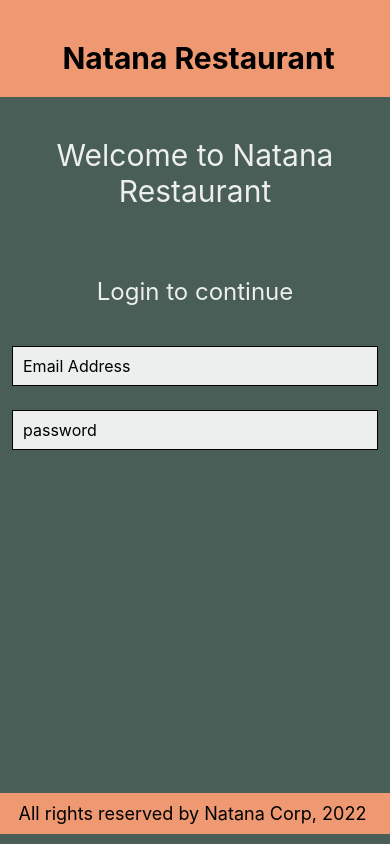
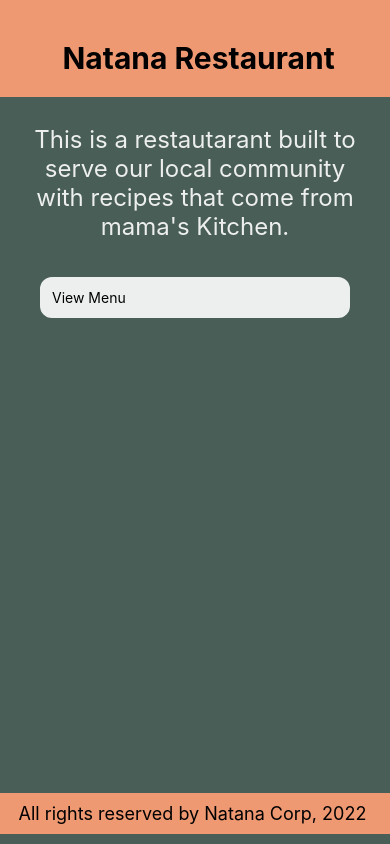
Before and after one commit to Jadashi97/Restaurant-app, a React Native app: screen / in a window 390 px wide. Built offline with nearby package versions, Linux system fonts and the light colour scheme.

Commit message:
(feat): learned how to use Pressable component to add pressing a btn interactivity

```diff
--- a/App.js
+++ b/App.js
@@ -13,10 +13,10 @@
     <>
     <View style={styles.container}>
       <NatanaRestauHeader/>
-      <LoginScreen/>
+      {/* <LoginScreen/> */}
       {/* <WelcomeScreen/> */}
       {/* <MenuItems/> */}
-      {/* <RenderSectionList/> */}
+      <RenderSectionList/>
       {/* <FeedBackForm/> */}
 
     </View>
--- a/components/FeedBackForm.js
+++ b/components/FeedBackForm.js
@@ -1,6 +1,6 @@
 import React, {useState} from 'react';
 
-import { ScrollView, Text, StyleSheet, TextInput, KeyboardAvoidingView, Platform } from 'react-native';
+import { ScrollView, Text, StyleSheet, TextInput, KeyboardAvoidingView, Platform, Alert } from 'react-native';
 
 const FeedBackForm = () => {
     // declare variables
@@ -28,12 +28,16 @@
                     value={firstName}
                     placeholder={"First Name"}
                     onChange={onChangeFistName}
+                    // below are additional methods and props used to customize textInput
+                    onFocus={()=> {Alert.alert('First name is focused')}}
+                    onBlur={()=> {Alert.alert('First name is now blurred')}}
                 />
                 <TextInput
                     style={styles.inputBox}
                     value={lastName}
                     placeholder={"Last Name"}
                     onChange={onChangeLastName}
+                    clearButtonMode={'always'} // used to add the clear btn
                 />
                 <TextInput
                     style={styles.inputBox}
--- a/components/LoginScreen.js
+++ b/components/LoginScreen.js
@@ -24,8 +24,8 @@
           value={password}
           placeholder={"password"}
           onChange={onChangePassword}
-          keyboardType={"url"}
-          secureTextEntry={"url"}
+          keyboardType={'default'}
+          secureTextEntry={true}
         />
         </ScrollView>
     )
--- a/components/MenuItems.js
+++ b/components/MenuItems.js
@@ -32,6 +32,7 @@
 );
 
 export default function MenuItems() {
+
   const renderItem = ({ item }) => <Item name={item.name} price={item.price}/>;
 
   return (
--- a/components/renderSectionList.js
+++ b/components/renderSectionList.js
@@ -1,5 +1,5 @@
-import React from 'react';
-import {View, Text, StyleSheet, SectionList} from 'react-native';
+import React, {useState} from 'react';
+import {View, Text, StyleSheet, SectionList, Pressable} from 'react-native';
 
 
 const menuItemsToDisplay = [
@@ -56,6 +56,9 @@
 const Separator = () => <View style={menuStyles.separator}/>
 
 export default function RenderSectionList() {
+
+  const [showMenu, setShowMenu] = useState(false);
+
   const renderItem = ({item}) => <Item name={item.name} price={item.price}/>;
 
   const renderSectionHeader = ({ section: { title } }) => (
@@ -68,12 +71,29 @@
 
   return (
     <View style={menuStyles.container}>
+      {!showMenu && (
+        <Text style={menuStyles.infoSection}>
+          This is a restautarant built to serve our
+          local community with recipes that come from
+          mama's Kitchen.
+        </Text>
+      )}
+        <Pressable style={menuStyles.button}
+          onPress={()=> {
+            setShowMenu(!showMenu);
+          }}>
+          <Text>
+            {showMenu ? 'Home' : 'View Menu'}
+          </Text>
+        </Pressable>
+        {showMenu && (
           <SectionList
             sections={menuItemsToDisplay}
             keyExtractor={(item, index) => item + index}
             renderItem={renderItem}
             renderSectionHeader={renderSectionHeader}
             ItemSeparatorComponent={Separator}></SectionList>
+        )}
     </View>
   );
 };
@@ -111,5 +131,23 @@
     fontSize: 20,
     flexWrap: 'wrap',
     textAlign: 'center',
-  }
+  },
+  infoSection: {
+    fontSize: 24,
+    padding: 20,
+    marginVertical: 8,
+    color: '#EDEFEE',
+    textAlign: 'center',
+    backgroundColor: '#495E57',
+  },
+  button: {
+    fontSize: 22,
+    padding: 10,
+    marginVertical: 8,
+    margin: 40,
+    backgroundColor: '#EDEFEE',
+    borderColor: '#EDEFEE',
+    borderWidth: 2,
+    borderRadius: 12
+  },
 });
```
Lines whose indentation alone changed are shown as unchanged.
